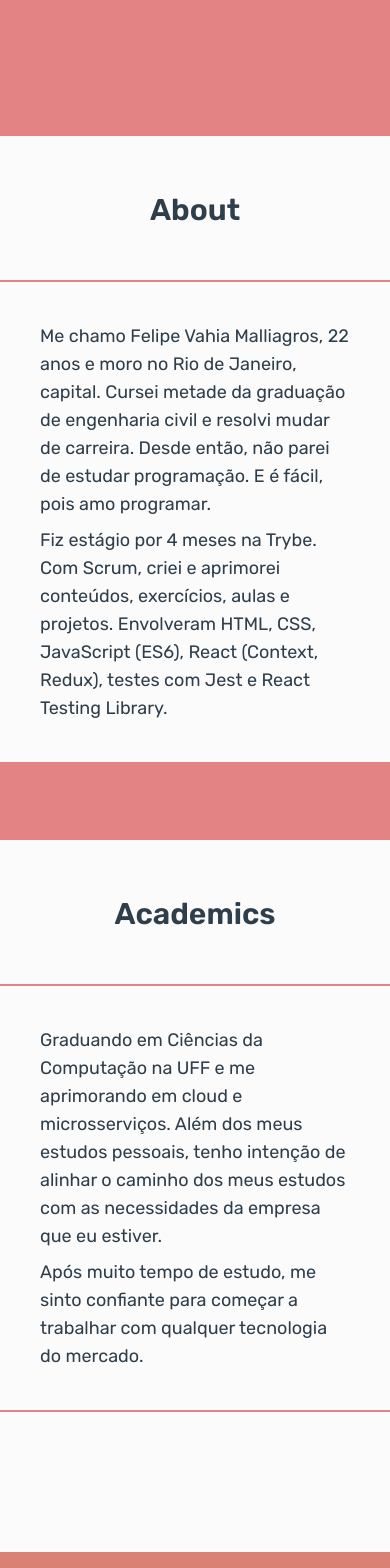
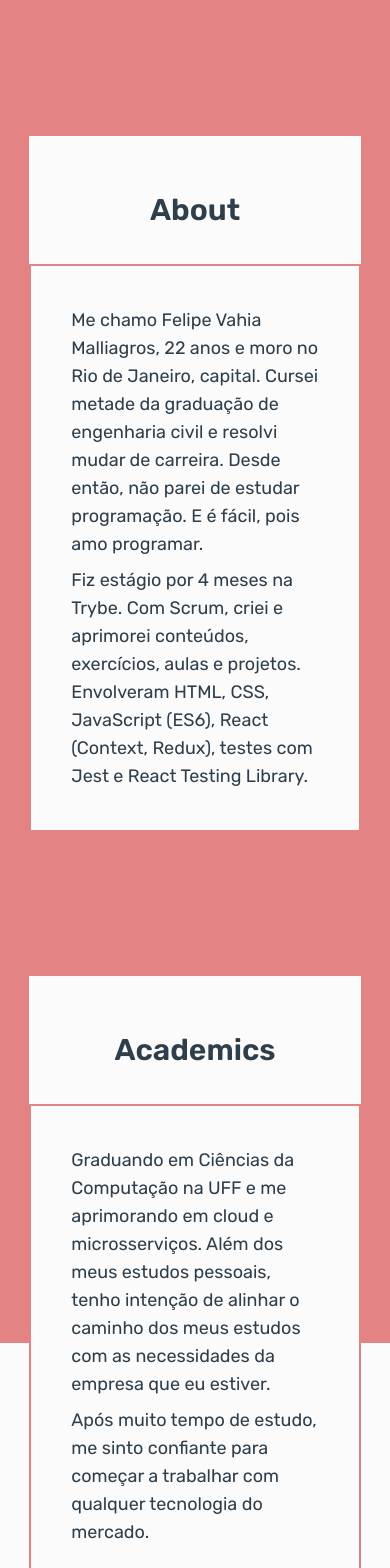
Before and after one commit to felipemalli/portfolio, a React (Vite) app: page / in a window 390 px wide. Shown: the part 1940-3508 px from the top of the page. Built offline with nearby package versions, Linux system fonts and the light colour scheme.

Commit message:
feat: recreate about section with relative components instead of absolute for more responsivity

```diff
--- a/src/components/about-section/AboutSection.tsx
+++ b/src/components/about-section/AboutSection.tsx
@@ -2,14 +2,25 @@ import { InViewDiv } from '../../utils/InViewDiv';
 
 export const AboutSection: React.FC = () => {
   return (
-    <section className='relative w-full mt-96 2xl:container'>
-      <aside className='flex justify-center lg:justify-start'>
+    <section className='flex-col mt-96 mx-auto md:mx-0'>
+
+      <aside id='about' className='flex relative justify-center md:flex-none md:justify-start'>
         <InViewDiv translation='translateX(-400px)'>
-          <div className='flex relative lg:container w-screen lg:w-[544px] h-[416px] lg:rounded-tl-[200px] bg-[#fbfbfb] lg:border border-[#E48383] text-[#2E3E4B]'>
-            <h2 className='absolute top-14 font-semibold text-3xl lg:text-4xl right-1/2 translate-x-1/2 lg:translate-x-0 lg:right-28'>
+          <div className='flex-col relative w-[85vw] md-w-auto'>
+            <div className='relative
+
+            md:w-[544px] md:-mr-20 min-h-[416px]
+
+            md:rounded-tl-[200px] bg-[#fbfbfb] lg:border border-[#E48383] -z-10'>
+              <h2 className='absolute top-14 font-semibold text-3xl md:text-4xl right-1/2 translate-x-1/2 md:translate-x-0 md:right-28 text-[#2E3E4B]'>
               About
-            </h2>
-            <div id='about' className='absolute flex flex-col items-center justify-center w-screen p-10 md:p-14 left-1/2 -translate-x-1/2 lg:translate-x-0 lg:left-[72px] top-36 w md:w-[628px] md:h-[320px] bg-[#fbfbfb] border-t-2 md:border-2 border-[#E48383] md:rounded-[50px] text-lg'>
+              </h2>
+            </div>
+            <div className='flex flex-col items-center justify-center z-10
+
+            md:w-[628px] md:h-[320px] -mt-72 md:ml-20
+
+            bg-[#fbfbfb] border-2 border-[#E48383] md:rounded-[50px] text-lg text-[#2E3E4B] p-10 md:p-14 '>
               <p>
                 Me chamo Felipe Vahia Malliagros, 22 anos e moro no Rio de Janeiro, capital. Cursei metade da graduação de engenharia civil e resolvi mudar de carreira. Desde então, não parei de estudar programação. E é fácil, pois amo programar.
               </p>
@@ -18,24 +29,36 @@ export const AboutSection: React.FC = () => {
               </p>
             </div>
           </div>
+          <div className="absolute h-1/2 -bottom-1/2 right-0 w-screen bg-[#E48383] -z-20" />
         </InViewDiv>
       </aside>
-      <aside className='flex justify-center lg:justify-end'>
-        <InViewDiv>
-          <div className='flex relative lg:container w-screen lg:w-[544px] h-[416px] lg:rounded-tr-[200px] bg-[#fbfbfb] lg:border border-[#E48383] text-[#2E3E4B] mt-72 sm:mt-56 2xl:mt-12 mb-10 sm:mb-0'>
-            <h2 className='absolute top-14 font-semibold text-3xl lg:text-4xl left-1/2 -translate-x-1/2 lg:translate-x-0 lg:left-28'>
+      <aside className='flex relative justify-center md:justify-end items-end mt-36 md:mt-52 2xl:mt-6'>
+        <InViewDiv delay='1s'>
+          <div className='flex-col w-[85vw] md:w-auto'>
+            <div className='relative
+
+              md:w-[544px] md:-ml-20 min-h-[416px]
+
+              md:rounded-tr-[200px] bg-[#fbfbfb] lg:border border-[#E48383] -z-10'>
+              <h2 className='absolute top-14 font-semibold text-3xl md:text-4xl left-1/2 -translate-x-1/2 md:translate-x-0 md:left-28 text-[#2E3E4B]'>
               Academics
-            </h2>
-            <div className='absolute flex flex-col items-center justify-center w-screen p-10 md:p-14 right-1/2 translate-x-1/2 lg:translate-x-0 lg:right-[72px] top-36 md:w-[628px] md:h-[320px] bg-[#fbfbfb] border-y-2 md:border-2 border-[#E48383] md:rounded-[50px] text-lg'>
+              </h2>
+            </div>
+            <div className='flex flex-col items-center justify-center z-10
+
+            md:w-[628px] md:h-[320px] -mt-72 md:-ml-60
+
+            bg-[#fbfbfb] border-2 border-[#E48383] md:rounded-[50px] text-lg text-[#2E3E4B] p-10 md:p-14 '>
               <p>
                 Graduando em Ciências da Computação na UFF e me aprimorando em cloud e microsserviços. Além dos meus estudos pessoais, tenho intenção de alinhar o caminho dos meus estudos com as necessidades da empresa que eu estiver.
               </p>
               <p className='mt-2'>
-                Após muito tempo de estudo, me sinto confiante para começar a trabalhar com qualquer tecnologia do mercado.
+              Após muito tempo de estudo, me sinto confiante para começar a trabalhar com qualquer tecnologia do mercado.
               </p>
             </div>
           </div>
         </InViewDiv>
+        <div className="absolute h-3/5 top-0 right-0 w-screen bg-[#E48383] -z-20" />
       </aside>
     </section>
   );
--- a/src/pages/LandingPage.tsx
+++ b/src/pages/LandingPage.tsx
@@ -18,8 +18,8 @@ export const LandingPage: React.FC = () => {
         </motion.div>
         <img src="src/assets/background/circle.svg" className='absolute -top-[70%] left-[65%] 2xl:-top-[110%] -z-10 scale-125 invisible xl:visible' alt='Background circle'></img>
       </article>
-      <div className='absolute -z-10 bg-[#E48383] mt-48 w-screen h-[71rem] 2xl:h-[60rem]'/>
-      <article className='lg:mx-16 2xl:w-[89.938rem] 2xl:m-auto'>
+      <div className='absolute bg-[#E48383] mt-48 w-screen h-[70rem] sm:h-[65rem] md:h-[71rem] 2xl:h-[60rem] -z-10'/>
+      <article className='md:mx-6 lg:mx-16 2xl:w-[89.938rem] 2xl:m-auto'>
         <AboutSection />
       </article>
       <Footer />
```
